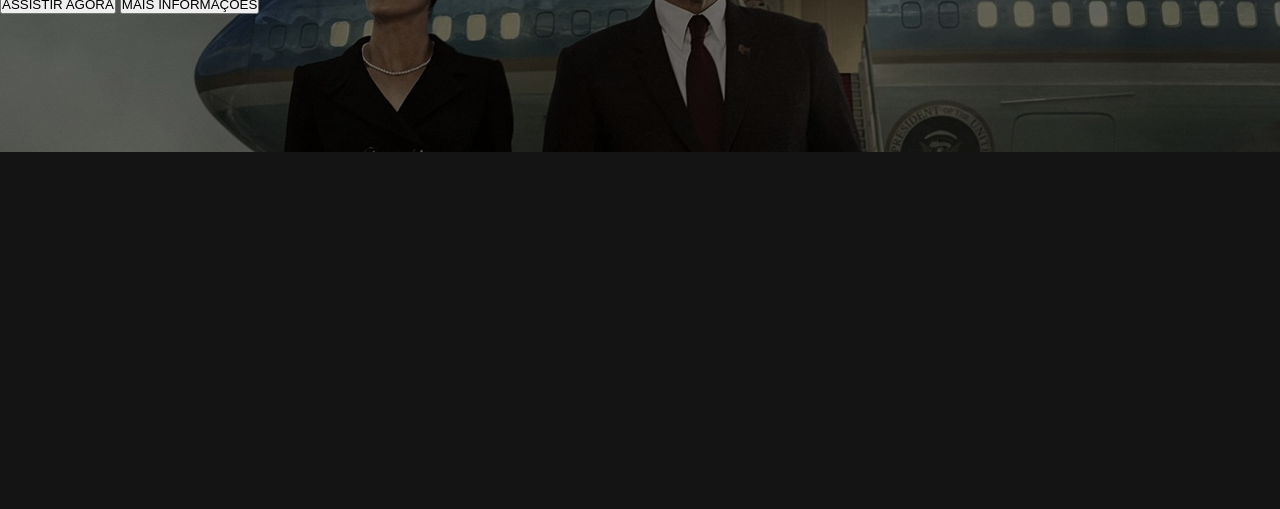
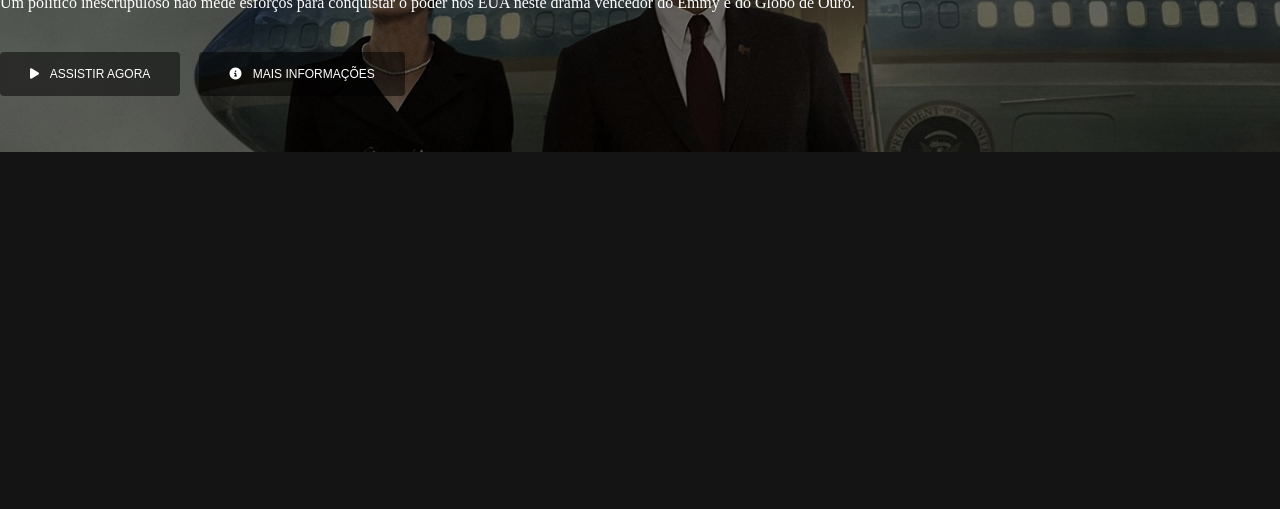
Before and after one commit to GusPrado/netfake-dio, a plain HTML site: page index.html in a window 1280 px wide. Shown: the part 291-800 px from the top of the page. Drawn offline with Linux system fonts and the light colour scheme.

Commit message:
Add button styling

```diff
--- a/index.html
+++ b/index.html
@@ -3,6 +3,7 @@
 <head>
   <meta charset="UTF-8">
   <meta name="viewport" content="width=device-width, initial-scale=1.0">
+  <script src="https://kit.fontawesome.com/16dbbddee8.js" crossorigin="anonymous"></script>
   <link rel="stylesheet" href="./style/styles.css">
   <title>NetFake</title>
 </head>
@@ -27,10 +28,12 @@
             Um político inescrupuloso não mede esforços para conquistar o poder nos EUA neste drama vencedor do Emmy e do Globo de Ouro.
           </p>
           <div class="botoes">
-            <button type="button" class="botao">
+            <button role="button" class="botao">
+              <i class="fas fa-play"></i>
               ASSISTIR AGORA
             </button>
             <button type="button" class="botao">
+              <i class="fas fa-info-circle"></i>
               MAIS INFORMAÇÕES
             </button>
           </div>
--- a/style/styles.css
+++ b/style/styles.css
@@ -14,7 +14,7 @@
 body {
   background: var(--preto);
   font-family: 'Times New Roman', Times, serif;
-  COLOR: #fff;
+  color: #fff;
 }
 
 header .container {
@@ -56,9 +56,33 @@ header nav a:hover {
 }
 
 .filme-principal .descricao {
+  margin-top: 10px;
   margin-bottom: 40px;
 }
 
 .titulo {
+  margin-top: 15%;
   font-size: 40px;
+  font-family: 'Trebuchet MS', 'Lucida Sans Unicode', 'Lucida Grande', 'Lucida Sans', Arial, sans-serif;
 }
+
+.botao {
+  background-color: rgba(0,0,0,.50);
+  border: none;
+  border-radius: 4px;
+  color: #fff;
+  padding: 15px 30px;
+  margin-right: 15px;
+  font-size: 12px;
+  cursor: pointer;
+  transition: .3s ease all;
+}
+
+.botao:hover {
+  background-color: #fff;
+  color: #000;
+}
+
+.botao i {
+  margin-right: 8px;
+}
```
